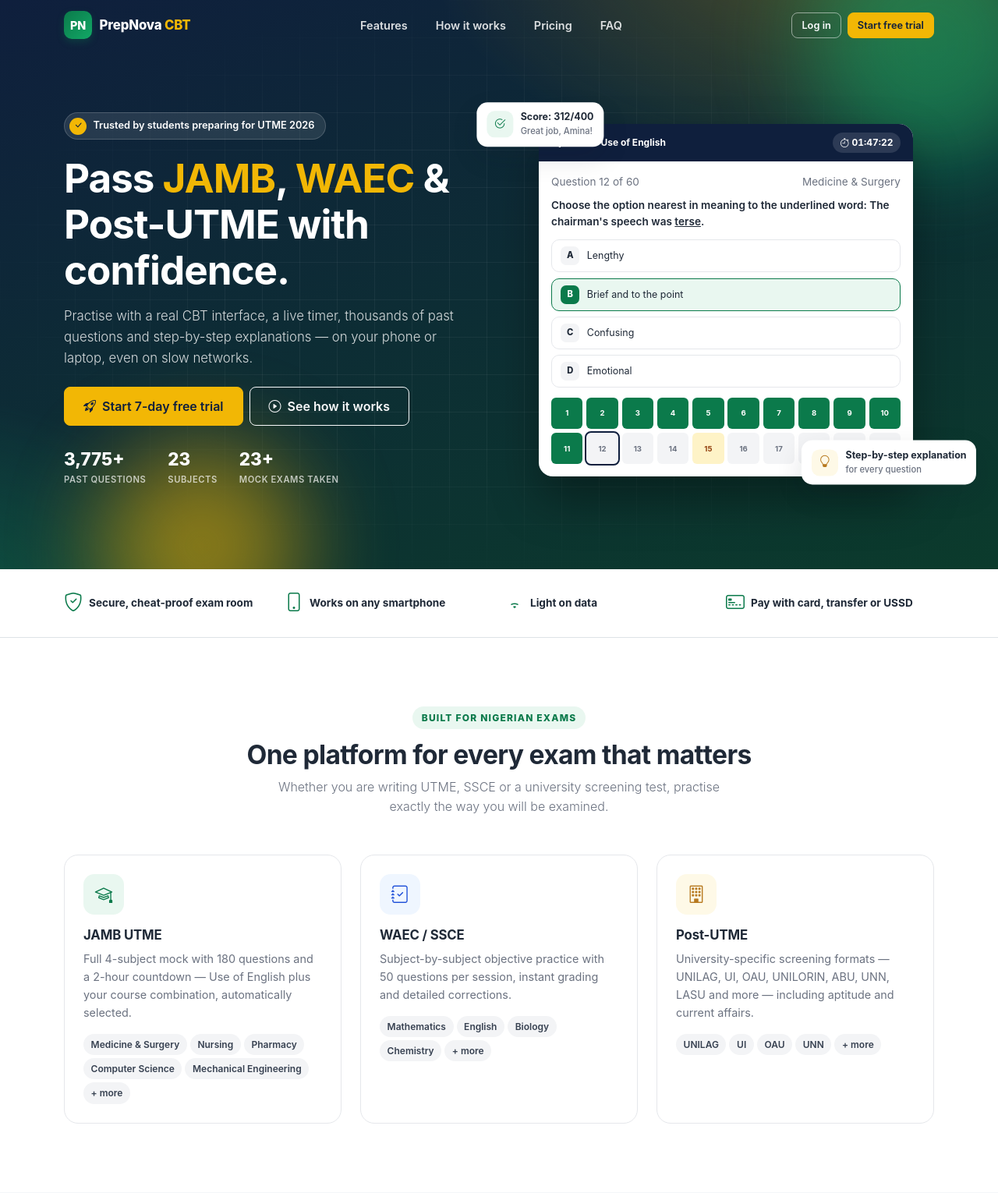
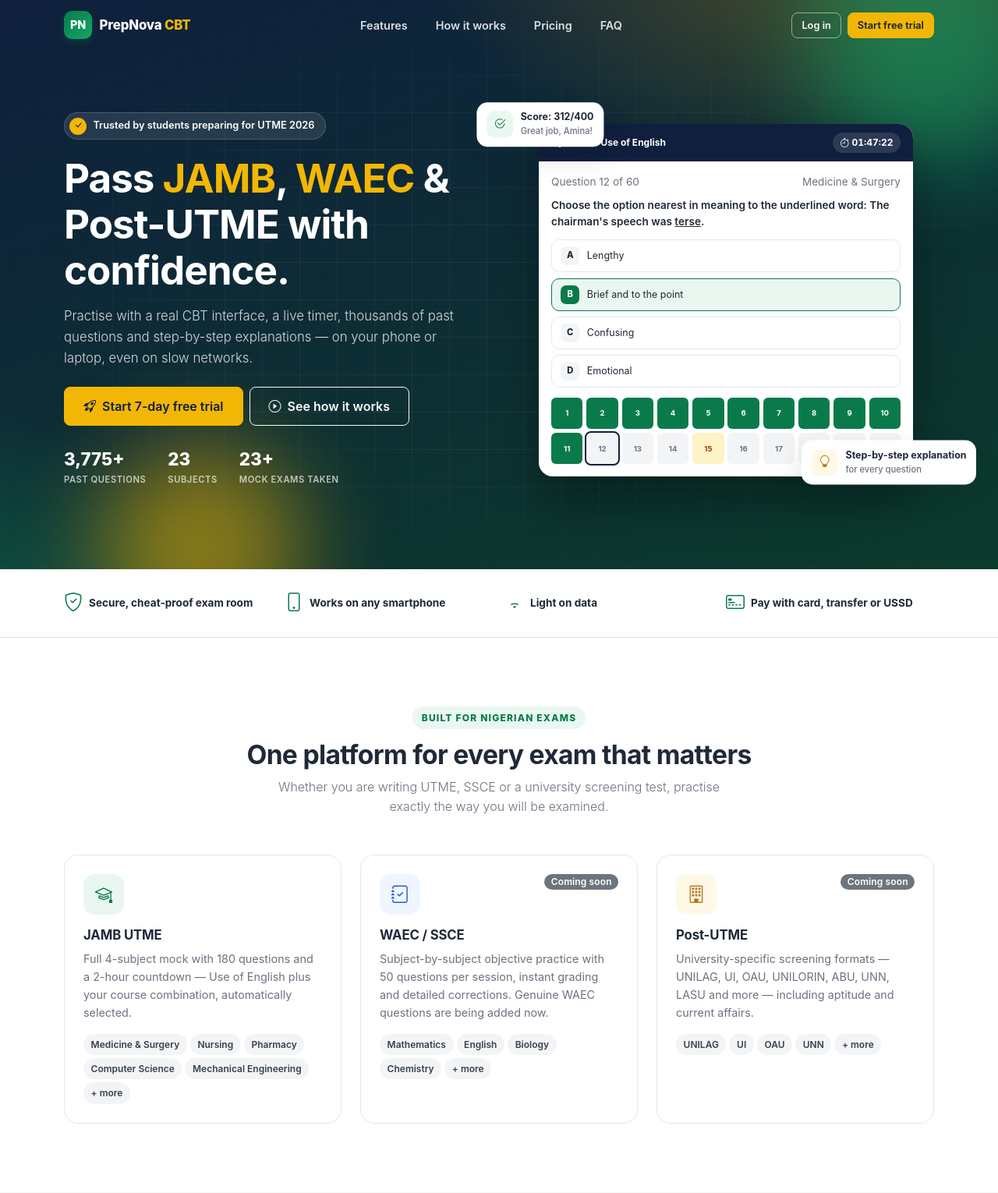
Before and after one commit to Aduagba90/cbt_app, a Flask app: page / in a window 1280 px wide. Shown: the top 1530 px of the page at 78% size. Run offline with Flask 3, Linux system fonts and the light colour scheme; data comes from the database, SQL or seed files in the repository; both versions use the stored data as it was after the commit; some libraries are stand-ins or nearby versions.

Commit message:
WAEC parked as 'Coming soon' until genuine questions are uploaded; navbar never wraps
- WAEC_ENABLED switch (default off): exam picker, WAEC page, practice tab, dashboard
  action and landing card all show 'Coming soon / Questions being added'; /start_waec
  and /practice/WAEC/* are blocked server-side so it cannot be bypassed. Set
  WAEC_ENABLED=1 after uploading the WAEC bank. Post-UTME badge is automatic
  (opens once post_utme_questions has rows).
- Navbar rebuilt as three fixed zones (brand | centred links | actions) with
  no-wrap; 992-1199px laptops drop the tagline/first name so all five links stay
  on one line. Cache-buster bumped (css v3).
- Empty-state panels centred; coming-soon tiles styled (dashed, muted).

```diff
--- a/app.py
+++ b/app.py
@@ -28,7 +28,7 @@ import exam_engine as engine
 from admin_routes import admin_bp
 from db import connect, init_db
 from helpers import (activate_subscription, COURSE_ICONS, FREE_PRACTICE_PER_DAY, JAMB_COURSES, JAMB_DURATION_MIN, LEGACY_TO_V2,
-                     TRIAL_DAYS, WAEC_DURATION_MIN, WAEC_QUESTIONS, app_url, available_subjects, email_wrap,
+                     TRIAL_DAYS, WAEC_DURATION_MIN, WAEC_ENABLED, WAEC_QUESTIONS, app_url, available_subjects, email_wrap,
                      fetch_questions, fmt_date, fmt_duration, fmt_naira, get_subscription, initials,
                      mask_email, practice_allowance, random_question, record_practice_use, resolve_source,
                      send_email, subject_icon)
@@ -138,6 +138,23 @@ init_db()
 # Template helpers
 # ---------------------------------------------------------------------------
 
+_POST_UTME_CACHE = {"t": 0.0, "ready": False}
+
+
+def _post_utme_ready():
+    """True once at least one Post-UTME question exists (cached 60 s). Flips automatically after an upload."""
+    now = time.time()
+    if now - _POST_UTME_CACHE["t"] > 60:
+        try:
+            conn = connect()
+            n = conn.execute("SELECT COUNT(*) FROM post_utme_questions").fetchone()[0]
+            conn.close()
+            _POST_UTME_CACHE.update(t=now, ready=n > 0)
+        except Exception:
+            _POST_UTME_CACHE.update(t=now, ready=False)
+    return _POST_UTME_CACHE["ready"]
+
+
 @app.context_processor
 def inject_globals():
     return {
@@ -146,6 +163,8 @@ def inject_globals():
         "brand": "PrepNova CBT",
         "support_email": SUPPORT_EMAIL,
         "support_whatsapp": SUPPORT_WHATSAPP,
+        "waec_enabled": WAEC_ENABLED,
+        "post_utme_ready": _post_utme_ready(),
         "current_year": datetime.now().year,
         "initials": initials,
         "subject_icon": subject_icon,
@@ -851,6 +870,8 @@ def jamb_courses():
 @app.route("/waec_subjects")
 @login_required
 def waec_subjects():
+    if not WAEC_ENABLED:
+        return render_template("waec_subjects.html", subjects=[], duration=WAEC_DURATION_MIN, per_exam=WAEC_QUESTIONS, coming_soon=True)
     avail = available_subjects("WAEC")
     subjects = sorted(avail.items(), key=lambda kv: kv[0])
     return render_template("waec_subjects.html", subjects=subjects, duration=WAEC_DURATION_MIN, per_exam=WAEC_QUESTIONS)
@@ -884,6 +905,9 @@ def start_jamb(course):
 @app.route("/start_waec/<subject>", methods=["POST"])
 @login_required
 def start_waec(subject):
+    if not WAEC_ENABLED:
+        flash("WAEC mock exams are coming soon — genuine WAEC questions are being added. JAMB mocks are fully available.", "info")
+        return redirect(url_for("exam_types"))
     if subject not in available_subjects("WAEC"):
         abort(404)
     if (r := _require_subscription()):
@@ -1103,7 +1127,7 @@ def abandon_exam():
 @login_required
 def practice():
     jamb = sorted(available_subjects("JAMB").items())
-    waec = sorted(available_subjects("WAEC").items())
+    waec = sorted(available_subjects("WAEC").items()) if WAEC_ENABLED else []
     conn = connect()
     allowed, remaining = practice_allowance(session["user"], conn.cursor())
     conn.commit()
@@ -1117,6 +1141,9 @@ def practice_question(exam_type, subject):
     exam_type = exam_type.upper()
     if exam_type not in ("JAMB", "WAEC"):
         abort(404)
+    if exam_type == "WAEC" and not WAEC_ENABLED:
+        flash("WAEC practice is coming soon — genuine WAEC questions are being added. Try a JAMB subject meanwhile.", "info")
+        return redirect(url_for("practice"))
     conn = connect()
     cur = conn.cursor()
     source, count = resolve_source(cur, exam_type, subject)
--- a/helpers.py
+++ b/helpers.py
@@ -88,6 +88,9 @@ JAMB_OTHER_QUESTIONS = 40
 JAMB_DURATION_MIN = 120
 WAEC_QUESTIONS = 50
 WAEC_DURATION_MIN = 60
+# WAEC is shown as "coming soon" until the genuine WAEC question bank has been uploaded.
+# Flip to True (or set WAEC_ENABLED=1 in .env) to open WAEC mocks and WAEC practice again.
+WAEC_ENABLED = (os.getenv("WAEC_ENABLED") or "0").strip().lower() in ("1", "true", "yes")
 FREE_PRACTICE_PER_DAY = 10
 TRIAL_DAYS = 7
 
--- a/static/css/prepnova.css
+++ b/static/css/prepnova.css
@@ -144,16 +144,35 @@ a:hover { color: var(--pn-primary-700); }
   top: 0;
   z-index: 1030;
 }
-.pn-brand { display: flex; align-items: center; gap: .6rem; font-weight: 800; color: var(--pn-navy); font-size: 1.05rem; letter-spacing: -.01em; }
+/* Three-zone bar: brand | centred links | actions. Nothing is ever allowed to wrap. */
+.pn-navbar .pn-bar { display: flex; align-items: center; gap: 1rem; flex-wrap: nowrap; min-height: 46px; }
+.pn-navbar .pn-bar > .pn-brand { flex: 0 0 auto; }
+.pn-navbar .pn-bar > .pn-nav { flex: 1 1 auto; justify-content: center; }
+.pn-navbar .pn-bar > .pn-actions { flex: 0 0 auto; margin-left: auto; }
+.pn-brand { display: flex; align-items: center; gap: .6rem; font-weight: 800; color: var(--pn-navy); font-size: 1.05rem; letter-spacing: -.01em; white-space: nowrap; line-height: 1.15; }
 .pn-brand:hover { color: var(--pn-navy); }
-.pn-logo { width: 36px; height: 36px; border-radius: 10px; background: linear-gradient(135deg, var(--pn-primary), #12a866); display: inline-flex; align-items: center; justify-content: center; color: #fff; font-weight: 800; font-size: .9rem; box-shadow: 0 4px 10px rgba(11, 122, 75, .3); }
-.pn-brand small { display: block; font-size: .65rem; font-weight: 600; color: var(--pn-muted); letter-spacing: .06em; text-transform: uppercase; }
-.pn-nav .nav-link { color: #374151; font-weight: 600; font-size: .9rem; padding: .5rem .8rem; border-radius: var(--pn-radius-sm); }
+.pn-logo { width: 36px; height: 36px; border-radius: 10px; background: linear-gradient(135deg, var(--pn-primary), #12a866); display: inline-flex; align-items: center; justify-content: center; color: #fff; font-weight: 800; font-size: .9rem; box-shadow: 0 4px 10px rgba(11, 122, 75, .3); flex: 0 0 auto; }
+.pn-brand small { display: block; font-size: .62rem; font-weight: 600; color: var(--pn-muted); letter-spacing: .06em; text-transform: uppercase; white-space: nowrap; }
+.pn-nav { flex-wrap: nowrap; gap: .1rem; }
+.pn-nav .nav-item { white-space: nowrap; }
+.pn-nav .nav-link { display: inline-flex; align-items: center; color: #374151; font-weight: 600; font-size: .875rem; padding: .5rem .75rem; border-radius: var(--pn-radius-sm); white-space: nowrap; transition: background .15s ease, color .15s ease; }
 .pn-nav .nav-link:hover, .pn-nav .nav-link.active { color: var(--pn-primary); background: var(--pn-primary-50); }
-.pn-nav .nav-link i { margin-right: .35rem; }
-.pn-avatar { width: 34px; height: 34px; border-radius: 50%; background: var(--pn-navy); color: #fff; display: inline-flex; align-items: center; justify-content: center; font-weight: 700; font-size: .85rem; }
-.pn-user-btn { display: inline-flex; align-items: center; gap: .55rem; border: 1px solid var(--pn-line); border-radius: 999px; padding: .25rem .8rem .25rem .3rem; background: #fff; font-weight: 600; font-size: .875rem; color: var(--pn-ink); }
+.pn-nav .nav-link i { margin-right: .4rem; font-size: 1.02em; }
+.pn-actions { display: flex; align-items: center; gap: .5rem; white-space: nowrap; }
+.pn-avatar { width: 34px; height: 34px; border-radius: 50%; background: var(--pn-navy); color: #fff; display: inline-flex; align-items: center; justify-content: center; font-weight: 700; font-size: .85rem; flex: 0 0 auto; }
+.pn-user-btn { display: inline-flex; align-items: center; gap: .55rem; border: 1px solid var(--pn-line); border-radius: 999px; padding: .25rem .8rem .25rem .3rem; background: #fff; font-weight: 600; font-size: .875rem; color: var(--pn-ink); white-space: nowrap; }
 .pn-user-btn:hover { border-color: var(--pn-primary); background: var(--pn-primary-50); }
+/* Laptops 992-1199px: tighten spacing and drop the tagline so five links always fit on one line */
+@media (min-width: 992px) and (max-width: 1199.98px) {
+  .pn-navbar .pn-bar { gap: .5rem; }
+  .pn-navbar .pn-brand small { display: none; }
+  .pn-navbar .pn-brand { font-size: 1rem; }
+  .pn-nav .nav-link { padding: .45rem .5rem; font-size: .82rem; }
+  .pn-nav .nav-link i { margin-right: .28rem; }
+  .pn-navbar .pn-user-btn .pn-user-name { display: none !important; }
+  .pn-navbar .pn-user-btn { padding: .2rem .5rem .2rem .2rem; }
+  .pn-navbar .pn-actions .btn-sm { padding: .3rem .6rem; font-size: .8rem; }
+}
 
 .pn-main { flex: 1; padding: 1.5rem 0 2.5rem; }
 @media (min-width: 992px) { .pn-main { padding: 2rem 0 3rem; } }
@@ -466,7 +485,9 @@ a:hover { color: var(--pn-primary-700); }
 .pn-toast.warning { background: #92400e; }
 .pn-toast.info { background: #1e40af; }
 
-.pn-empty { text-align: center; padding: 2.5rem 1rem; color: var(--pn-muted); }
+.pn-empty { text-align: center; padding: 2.5rem 1rem; color: var(--pn-muted); display: flex; flex-direction: column; align-items: center; }
+.pn-empty > .badge { align-self: center; }
+.pn-empty p { max-width: 560px; }
 .pn-empty .ico { width: 64px; height: 64px; border-radius: 18px; background: var(--pn-bg); display: inline-flex; align-items: center; justify-content: center; font-size: 1.6rem; color: var(--pn-muted); margin-bottom: .9rem; }
 .pn-empty h3 { font-size: 1.05rem; color: var(--pn-ink); }
 .pn-empty p { font-size: .9rem; }
@@ -577,3 +598,8 @@ kbd { background: #1f2937; color: #fff; border-radius: 5px; padding: .1rem .4rem
   .btn-flag.on span { display: none; }
   .btn-flag { padding: .35rem .6rem; }
 }
+
+/* "Coming soon" tiles: visibly parked, still readable */
+.pn-tile-soon { background: #fafbfd; border-style: dashed; }
+.pn-tile-soon .pn-tile-icon, .pn-tile-soon .pn-stat-icon { filter: grayscale(.35); opacity: .85; }
+.pn-tile-soon h3 { color: #4b5563; }
--- a/templates/_admin_bar.html
+++ b/templates/_admin_bar.html
@@ -4,7 +4,7 @@
 <meta name="robots" content="noindex, nofollow">
 <link rel="icon" href="/static/img/favicon.svg" type="image/svg+xml">
 <link rel="stylesheet" href="/static/vendor/bootstrap-icons/bootstrap-icons.min.css">
-<link rel="stylesheet" href="/static/css/prepnova.css?v=2">
+<link rel="stylesheet" href="/static/css/prepnova.css?v=3">
 <style>
   body { font-family: "Inter", system-ui, -apple-system, "Segoe UI", Roboto, sans-serif !important; font-size: .925rem; }
   .pn-admin-bar { position: sticky; top: 0; z-index: 1050; background: #0f1f3d; color: #fff; box-shadow: 0 4px 14px rgba(15,31,61,.25); }
--- a/templates/base.html
+++ b/templates/base.html
@@ -10,7 +10,7 @@
     <link rel="icon" href="{{ url_for('static', filename='img/favicon.svg') }}" type="image/svg+xml">
     <link rel="stylesheet" href="{{ url_for('static', filename='vendor/bootstrap/bootstrap.min.css') }}">
     <link rel="stylesheet" href="{{ url_for('static', filename='vendor/bootstrap-icons/bootstrap-icons.min.css') }}">
-    <link rel="stylesheet" href="{{ url_for('static', filename='css/prepnova.css') }}?v=2">
+    <link rel="stylesheet" href="{{ url_for('static', filename='css/prepnova.css') }}?v=3">
     {% block head %}{% endblock %}
 </head>
 <body class="{% block body_class %}{% endblock %}">
@@ -27,7 +27,7 @@
 {% if session.get('user') %}
 <nav class="pn-navbar">
     <div class="container">
-        <div class="d-flex align-items-center justify-content-between">
+        <div class="pn-bar">
             <a class="pn-brand" href="{{ url_for('dashboard') }}">
                 <span class="pn-logo">PN</span>
                 <span>PrepNova <span class="text-primary">CBT</span><small>Practice · Prepare · Pass</small></span>
@@ -41,12 +41,12 @@
                 <li class="nav-item"><a class="nav-link {% if request.endpoint == 'leaderboard' %}active{% endif %}" href="{{ url_for('leaderboard') }}"><i class="bi bi-trophy"></i>Leaderboard</a></li>
             </ul>
 
-            <div class="d-flex align-items-center gap-2">
+            <div class="pn-actions">
                 <a href="{{ url_for('subscribe') }}" class="btn btn-accent btn-sm d-none d-md-inline-flex align-items-center gap-1"><i class="bi bi-gem"></i> Subscribe</a>
                 <div class="dropdown">
-                    <button class="pn-user-btn dropdown-toggle" type="button" data-bs-toggle="dropdown" aria-expanded="false">
+                    <button class="pn-user-btn dropdown-toggle" type="button" data-bs-toggle="dropdown" aria-expanded="false" aria-label="Account menu">
                         <span class="pn-avatar">{{ initials(session.get('name')) }}</span>
-                        <span class="d-none d-sm-inline text-truncate" style="max-width:120px">{{ session.get('name', 'Student').split(' ')[0] }}</span>
+                        <span class="pn-user-name d-none d-sm-inline text-truncate" style="max-width:120px">{{ session.get('name', 'Student').split(' ')[0] }}</span>
                     </button>
                     <ul class="dropdown-menu dropdown-menu-end">
                         <li class="px-3 py-2 small text-muted border-bottom mb-1"><div class="fw-bold text-dark text-truncate">{{ session.get('name') }}</div><div class="text-truncate">{{ session.get('user') }}</div></li>
@@ -54,6 +54,7 @@
                         <li><a class="dropdown-item" href="{{ url_for('my_bookmarks') }}"><i class="bi bi-bookmark-star"></i> Bookmarks</a></li>
                         <li><a class="dropdown-item" href="{{ url_for('subscribe') }}"><i class="bi bi-credit-card"></i> Subscription</a></li>
                         <li class="d-lg-none"><hr class="dropdown-divider"></li>
+                        <li class="d-lg-none"><a class="dropdown-item" href="{{ url_for('dashboard') }}"><i class="bi bi-grid-1x2"></i> Dashboard</a></li>
                         <li class="d-lg-none"><a class="dropdown-item" href="{{ url_for('exam_types') }}"><i class="bi bi-pencil-square"></i> Mock Exams</a></li>
                         <li class="d-lg-none"><a class="dropdown-item" href="{{ url_for('practice') }}"><i class="bi bi-lightning-charge"></i> Practice</a></li>
                         <li class="d-lg-none"><a class="dropdown-item" href="{{ url_for('my_results') }}"><i class="bi bi-bar-chart-line"></i> Results</a></li>
--- a/templates/index.html
+++ b/templates/index.html
@@ -107,15 +107,21 @@
             </div>
             <div class="col-md-4 reveal" data-delay="1">
                 <div class="pn-feature">
-                    <span class="pn-tile-icon tint-blue"><i class="bi bi-journal-check"></i></span>
+                    <div class="d-flex justify-content-between align-items-start">
+                        <span class="pn-tile-icon tint-blue"><i class="bi bi-journal-check"></i></span>
+                        {% if not waec_enabled %}<span class="badge bg-secondary">Coming soon</span>{% endif %}
+                    </div>
                     <h3>WAEC / SSCE</h3>
-                    <p>Subject-by-subject objective practice with 50 questions per session, instant grading and detailed corrections.</p>
+                    <p>Subject-by-subject objective practice with 50 questions per session, instant grading and detailed corrections.{% if not waec_enabled %} Genuine WAEC questions are being added now.{% endif %}</p>
                     <div class="mt-3 d-flex flex-wrap gap-1"><span class="pn-subject-chip">Mathematics</span><span class="pn-subject-chip">English</span><span class="pn-subject-chip">Biology</span><span class="pn-subject-chip">Chemistry</span><span class="pn-subject-chip">+ more</span></div>
                 </div>
             </div>
             <div class="col-md-4 reveal" data-delay="2">
                 <div class="pn-feature">
-                    <span class="pn-tile-icon tint-gold"><i class="bi bi-building"></i></span>
+                    <div class="d-flex justify-content-between align-items-start">
+                        <span class="pn-tile-icon tint-gold"><i class="bi bi-building"></i></span>
+                        {% if not post_utme_ready %}<span class="badge bg-secondary">Coming soon</span>{% endif %}
+                    </div>
                     <h3>Post-UTME</h3>
                     <p>University-specific screening formats — UNILAG, UI, OAU, UNILORIN, ABU, UNN, LASU and more — including aptitude and current affairs.</p>
                     <div class="mt-3 d-flex flex-wrap gap-1"><span class="pn-subject-chip">UNILAG</span><span class="pn-subject-chip">UI</span><span class="pn-subject-chip">OAU</span><span class="pn-subject-chip">UNN</span><span class="pn-subject-chip">+ more</span></div>
--- a/templates/practice.html
+++ b/templates/practice.html
@@ -15,7 +15,7 @@
 
 <ul class="nav nav-pills gap-2 mb-3" role="tablist">
     <li class="nav-item"><button class="nav-link active fw-bold" data-bs-toggle="pill" data-bs-target="#jambTab" type="button"><i class="bi bi-mortarboard me-1"></i> JAMB ({{ jamb|length }})</button></li>
-    <li class="nav-item"><button class="nav-link fw-bold" data-bs-toggle="pill" data-bs-target="#waecTab" type="button"><i class="bi bi-journal-text me-1"></i> WAEC ({{ waec|length }})</button></li>
+    <li class="nav-item"><button class="nav-link fw-bold" data-bs-toggle="pill" data-bs-target="#waecTab" type="button"><i class="bi bi-journal-text me-1"></i> WAEC {% if waec_enabled %}({{ waec|length }}){% else %}<span class="badge bg-secondary ms-1" style="font-size:.62rem">Soon</span>{% endif %}</button></li>
 </ul>
 
 <div class="tab-content">
@@ -47,7 +47,7 @@
             </div>
             {% endfor %}
         </div>
-        {% else %}<div class="pn-empty card"><span class="ico"><i class="bi bi-journal-x"></i></span><h3>No WAEC subjects yet</h3></div>{% endif %}
+        {% else %}<div class="pn-empty card"><span class="ico"><i class="bi bi-hourglass-split"></i></span><span class="badge bg-secondary mb-2">Coming soon</span><h3>WAEC questions are being added</h3><p>Genuine WAEC past questions with explanations are on the way. Practise JAMB subjects meanwhile — many topics overlap.</p><button class="btn btn-outline-secondary btn-sm" data-bs-toggle="pill" data-bs-target="#jambTab" type="button">Switch to JAMB</button></div>{% endif %}
     </div>
 </div>
 {% endblock %}
```
Also changed, not shown: HANDOFF.md (+6 -0 lines), templates/dashboard.html (+9 -4 lines), templates/exam_types.html (+22 -5 lines), templates/waec_subjects.html (+12 -1 lines), README.md, database.db, 1 other file.
